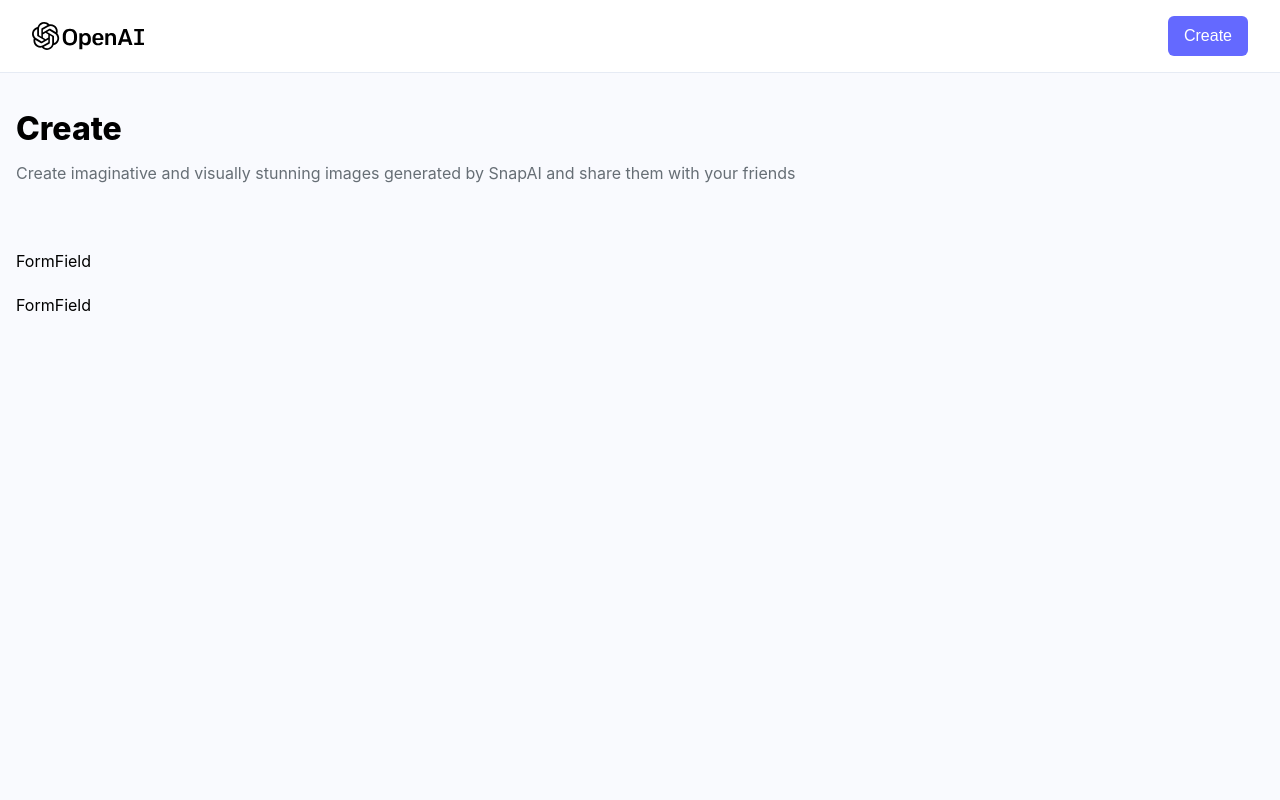
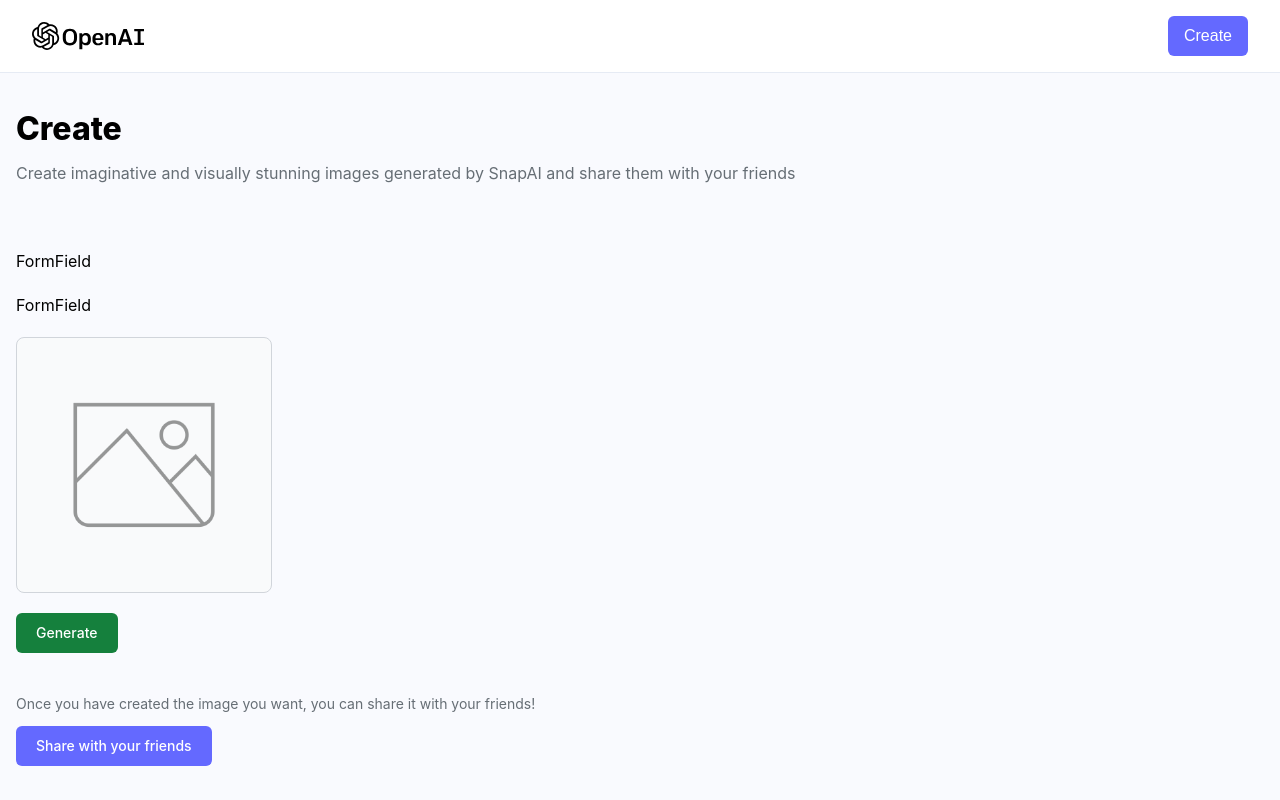
Before and after one commit to snehilchhabria/Snap_AI, a React (Vite) app in the folder client/: page /create-post in a window 1280 px wide. Built offline with nearby package versions, Linux system fonts and the light colour scheme; a web font is replaced by a local one.

Commit message:
handleChange and SurpriseMe functions

```diff
--- a/client/src/pages/CreatePost.jsx
+++ b/client/src/pages/CreatePost.jsx
@@ -13,14 +13,20 @@
     const [generatingImg, setGeneratingImg] = useState(false);
     const [loading, setLoading] = useState(false);
 
+
+    const generateImage= () => {
+
+    }
+
     const handleSubmit = () => {
 
     }
     const handleChange = (e) => {
-
+        setForm({ ...form, [e.target.name] : e.target.value});
     }
     const handleSurpriseMe = () => {
-
+        const randomPrompt = getRandomPrompt(form.prompt);
+        setForm({ ...form, prompt: randomPrompt});
     }
 
   return (
@@ -45,11 +51,58 @@
                 type="text"
                 name="name"
                 placeholder="a painting of a fox in the style of Starry Night"
-                value={form.name}
+                value={form.prompt}
                 handleChange ={handleChange}
                 isSurpriseMe
                 handleSurpriseMe ={handleSurpriseMe}
                 />
+
+                <div className="relative bg-gray-50 border border-gray-300 text-gray-900 text-sm rounded-lg focus:ring-blue-500 focus:border-blue-500
+                 w-64 p-3 h-64 flex justify-center items-center">
+                    {form.photo ? (
+                        <img
+                        src ={form.photo}
+                        alt={form.prompt}
+                        className="w-full h-full object-contain"
+                        />
+                    ) : (
+                        <img
+                            src={preview}
+                            alt="preview"
+                            className="w-9/12 h-9/12 object-contain opacity-40"
+                            />
+                    )}
+
+                    {generatingImg && (
+                        <div className="absolute inset-0 z-0 flex justify-center items-center bg-[rgba(0,0,0,0.5)]">
+                        <Loader />
+                        </div>
+                    )}
+
+                </div>
+        </div>
+
+        <div className="mt-5 flex gap-5">
+        <button
+            type="button"
+            onClick={generateImage}
+            className="text-white bg-green-700 font-medium rounded-md text-sm w-full sm:w-auto px-5 py-2.5 text-center">
+            {generatingImg ? 'Generating...' : 'Generate'}
+        </button>
+        </div>
+
+        <div className="mt-10">
+            <p className="mt-2 text-[#666e75] text-[14px]">
+            Once you have created the image you want, you can share it with your friends!
+            </p>
+
+            <button
+            type="submit"
+            className="mt-3 text-white bg-[#6469ff] font-medium rounded-md text-sm w-full sm:w-auto px-5 py-2.5 text-center"
+            >
+
+                {loading ? 'Sharing...' : 'Share with your friends'}
+            </button>
         </div>
         </form>
     </section>
```
